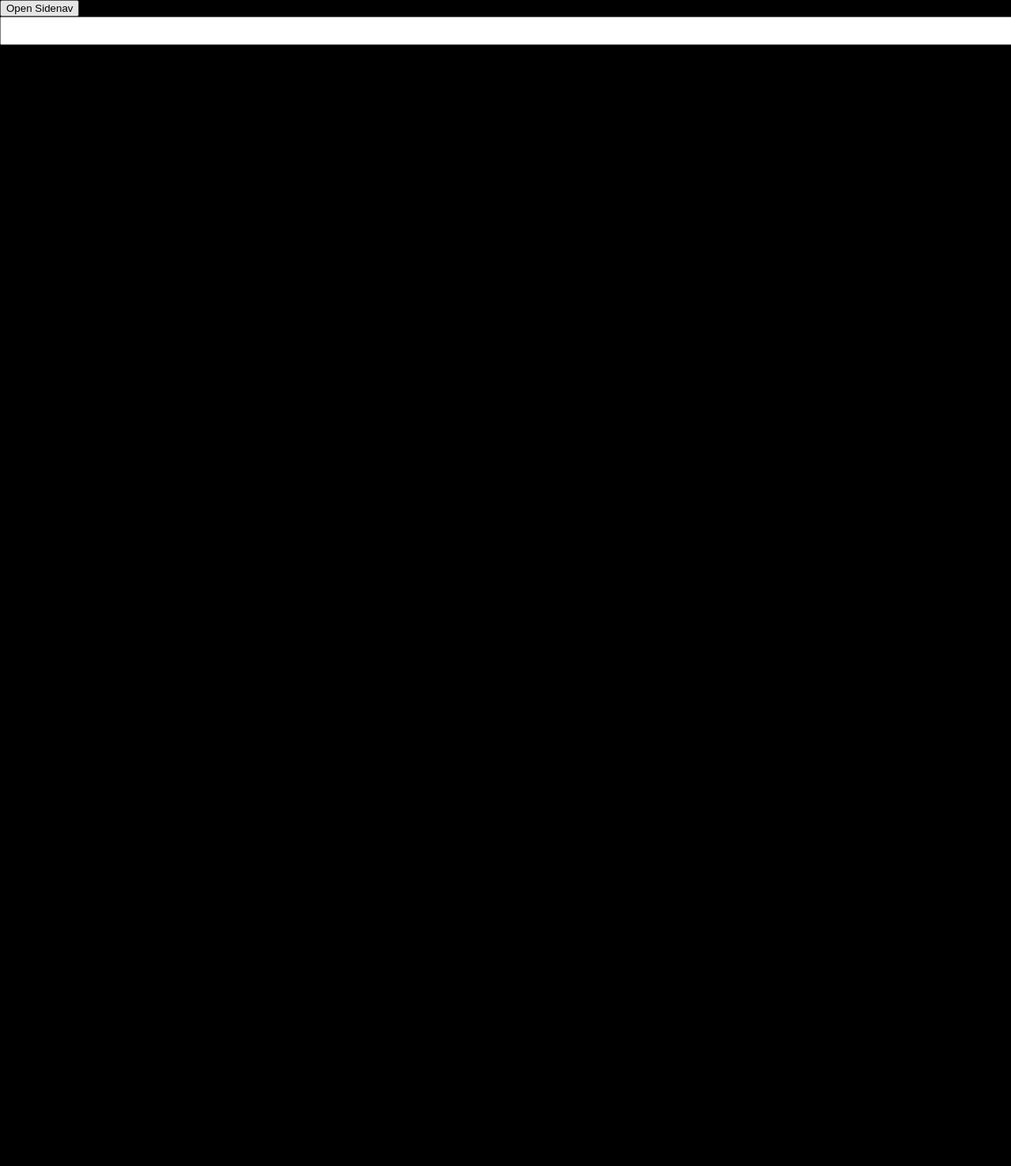
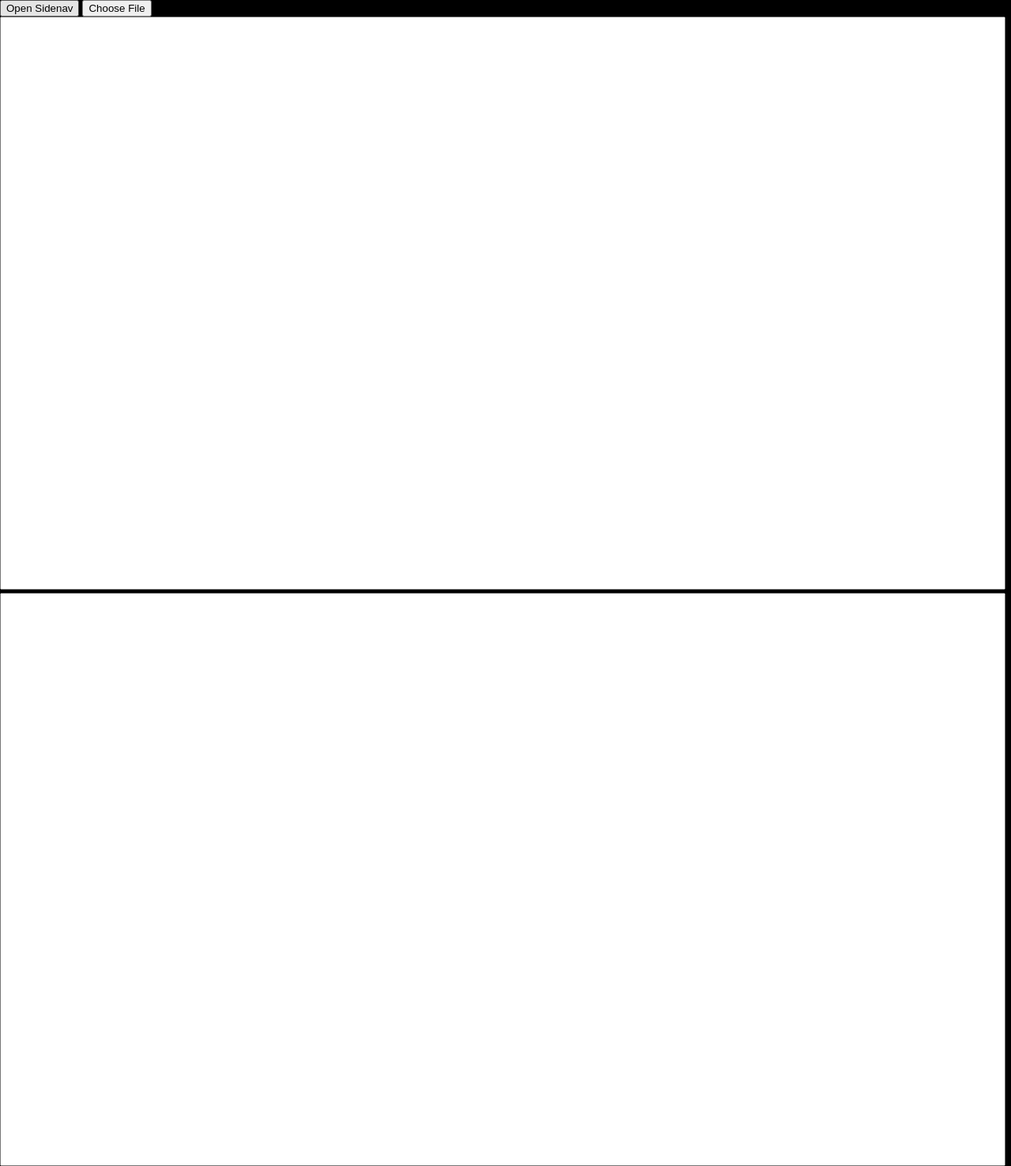
Before and after one commit to LABRONZE-JAME/html-editor, a plain HTML site: page index.html in a window 1280 px wide. Shown: the whole page at 79% size. Before the commit the page ends 800 px from the top, so only its background shows below. Drawn offline with Linux system fonts and the light colour scheme.

Commit message:
Update to Alpha 0.0.1 rev-2

```diff
--- a/index.html
+++ b/index.html
@@ -1,5 +1,6 @@
 <!DOCTYPE html>
 <html>
+
 <head>
   <meta charset="utf-8">
   <style>
@@ -11,12 +12,20 @@
 
     textarea {
       resize: none;
-				width: 100%;
+      width: 99vw;
+      height: 90vh;
+    }
+
+    #txt {
+      resize: none;
+      width: 99vw;
+      height: 90vh;
     }
 
     .flexboxCon {
       display: flex;
     }
+
     .sidenav {
       height: 100%;
       width: 0;
@@ -56,16 +65,26 @@
       padding: 16px;
     }
 
+    #saveButton {
+      cursor: pointer;
+    }
+
     @media screen and (max-height: 450px) {
-			  .sidenav {padding-top: 15px;}
-			  .sidenav a {font-size: 18px;}
+      .sidenav {
+        padding-top: 15px;
+      }
+
+      .sidenav a {
+        font-size: 18px;
+      }
     }
   </style>
 </head>
+
 <body>
   <div id="mySidenav" class="sidenav">
     <a href="javascript:void(0)" class="closebtn" onclick="closeNav()">&times;</a>
-		 	<a href="#">About</a>
+    <a id="saveButton" onclick="javascript:void(0)">Save as .HTML</a>
     <a href="#">Services</a>
     <a href="#">Clients</a>
     <a href="#">Contact</a>
@@ -74,15 +93,26 @@
   </div>
 
   <button onclick="openNav()">Open Sidenav</button>
+  <input type="file" accept="text" onchange="loadfile(event)">
 
-		<div class="flexbox">
+  <div class="flexboxCon">
     <div>
       <textarea id="htmlTextarea"></textarea>
+      <textarea id="txt"></textarea>
     </div>
     <div></div>
   </div>
 
   <script>
+
+    function loadfile(event) {
+      var fr = new FileReader();
+      fr.onload = function () {
+        txt.value = fr.result;
+      };
+      fr.readAsText(event.target.files[0]);
+    }
+
     function openNav() {
       document.getElementById("mySidenav").style.width = "500px";
       document.getElementById("main").style.marginLeft = "500px";
@@ -90,7 +120,7 @@
 
     function closeNav() {
       document.getElementById("mySidenav").style.width = "0";
-			  document.getElementById("main").style.marginLeft= "0";
+      document.getElementById("main").style.marginLeft = "0";
     }
 
     const textarea = document.getElementById('htmlTextarea');
@@ -98,7 +128,7 @@
 
     saveButton.addEventListener('click', () => {
       const content = textarea.value;
-			  const blob = new Blob([content], { type: 'text/html' });
+      const blob = new Blob([content], {type: 'text/html'});
       const url = URL.createObjectURL(blob);
       const a = document.createElement('a');
       a.href = url;
@@ -107,4 +137,5 @@
     });
   </script>
 </body>
+
 </html>
```
Lines whose indentation alone changed are shown as unchanged.
